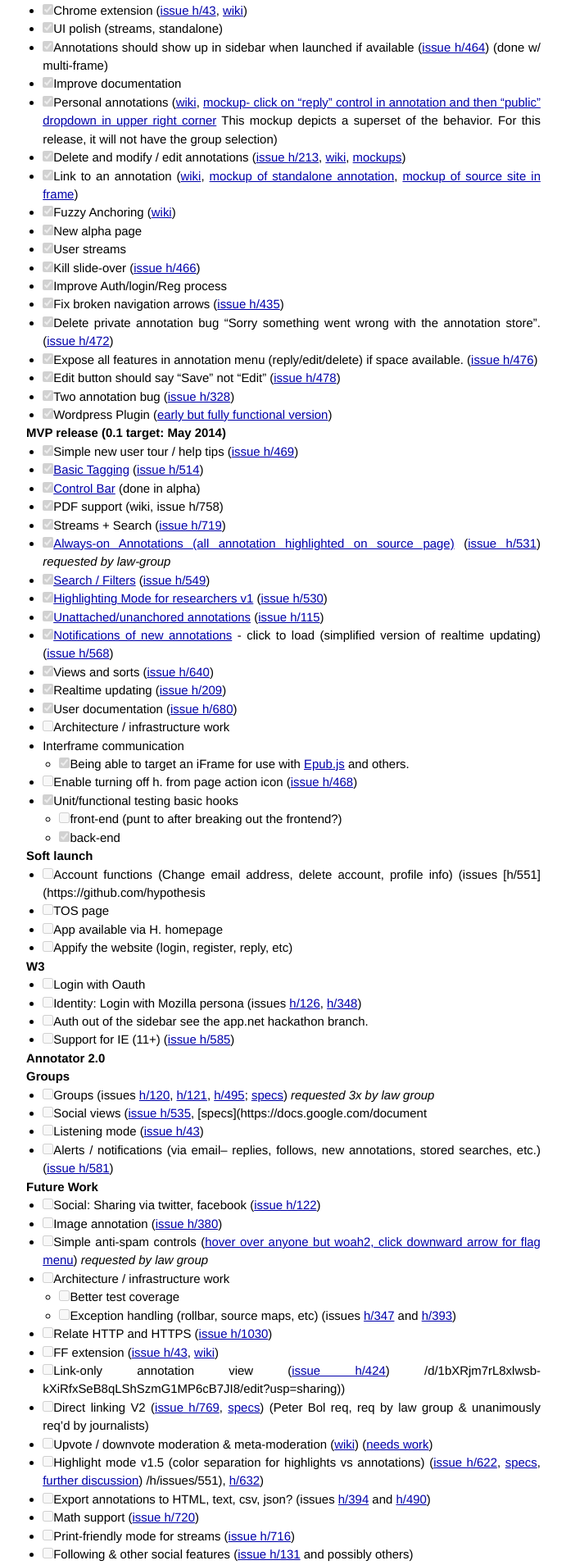
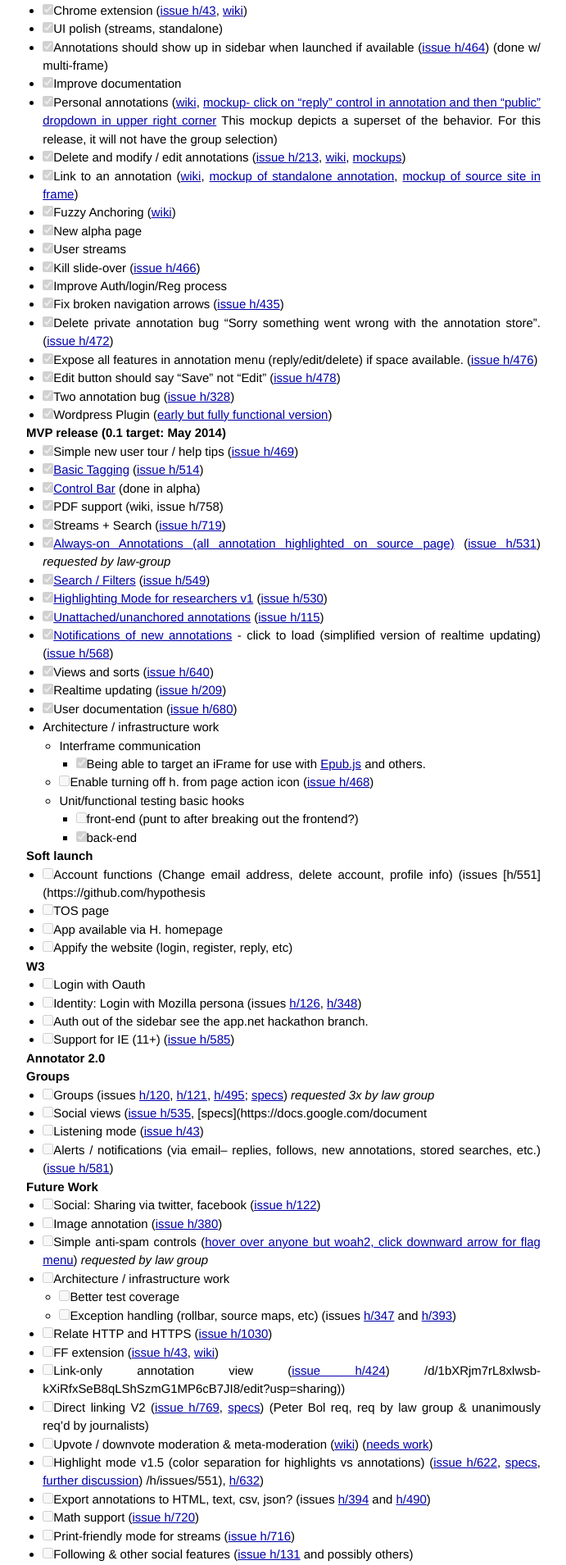
Before and after one commit to hypothesis/vision, a Jekyll site: the page built from _posts/2014-02-15-roadmap.md, in a window 1280 px wide. Shown: the part 499-2408 px from the top of the page at 82% size, without its empty margins (294-985 px from the left). Built offline with Jekyll 4.4.1, drawn with Linux system fonts in a browser that asks for light colours; Markdown is read by kramdown in place of the engine named in the settings.

Commit message:
Update 2014-02-15-roadmap.md
More more more.

```diff
--- a/_posts/2014-02-15-roadmap.md
+++ b/_posts/2014-02-15-roadmap.md
@@ -58,13 +58,13 @@ Roadmap
 - [x] Views and sorts ([issue h/640](https://github.com/hypothesis/h/issues/640))
 - [x] Realtime updating ([issue h/209](https://github.com/hypothesis/h/issues/209))
 - [x] User documentation ([issue h/680](https://github.com/hypothesis/h/issues/680))
-- [ ] Architecture / infrastructure work
- - Interframe communication
-   - [x] Being able to target an iFrame for use with [Epub.js](https://github.com/fchasen/epub.js) and others.
- - [ ] Enable turning off h. from page action icon ([issue h/468](https://github.com/hypothesis/h/issues/468))
- - [x] Unit/functional testing basic hooks
-   - [ ] front-end (punt to after breaking out the frontend?)
-   - [x] back-end
+- Architecture / infrastructure work
+  - Interframe communication
+    - [x] Being able to target an iFrame for use with [Epub.js](https://github.com/fchasen/epub.js) and others.
+  - [ ] Enable turning off h. from page action icon ([issue h/468](https://github.com/hypothesis/h/issues/468))
+  - Unit/functional testing basic hooks
+    - [ ] front-end (punt to after breaking out the frontend?)
+    - [x] back-end
 
 
 ### Soft launch
```
